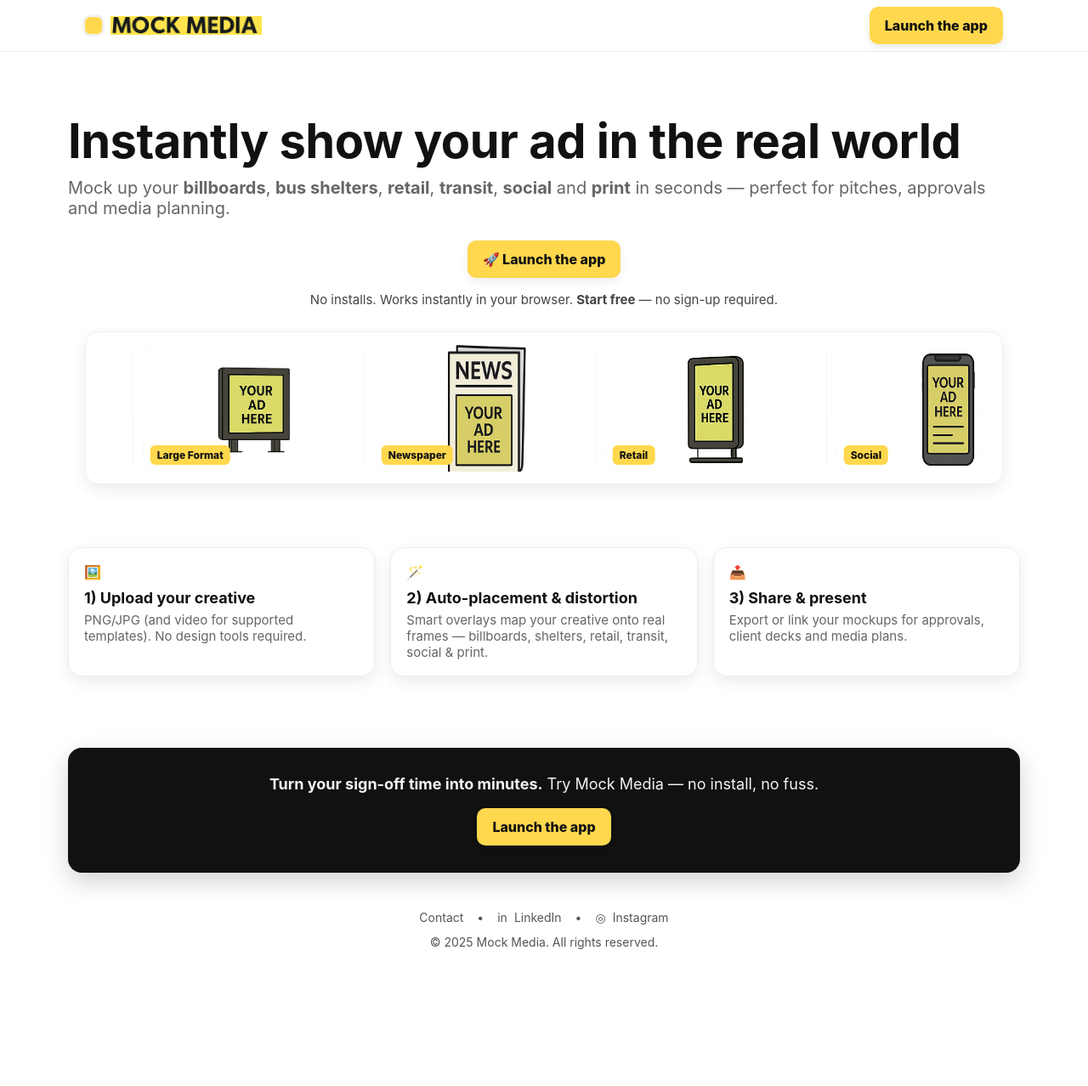
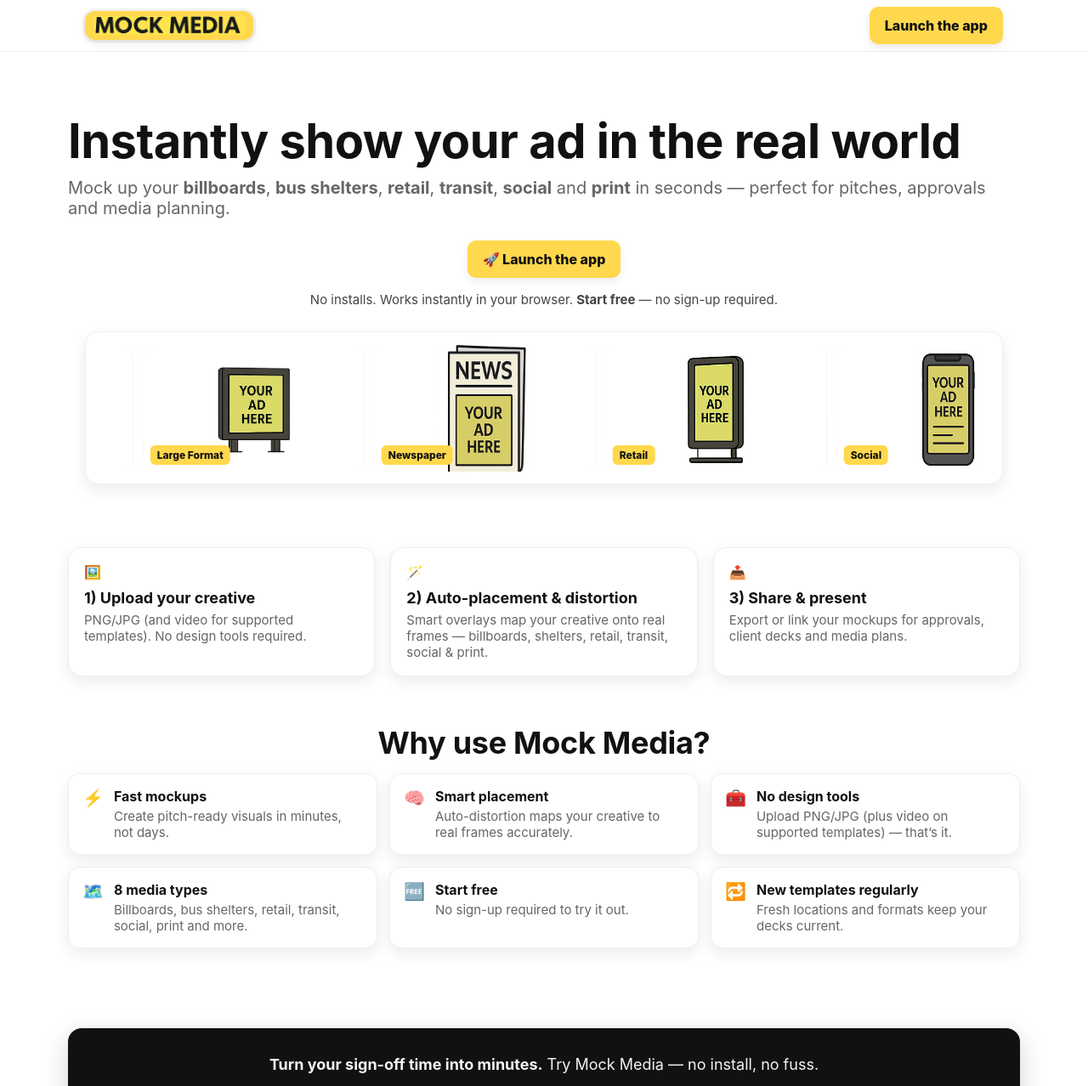
Before and after one commit to BoJangledev/mockmedia-site, a plain HTML site: page index.html in a window 1280 px wide. Shown: the top 1278 px of the page at 85% size. Before the commit the page ends 1131 px from the top, so only its background shows below. Drawn offline with Linux system fonts and the light colour scheme.

Commit message:
Update index.html

```diff
--- a/index.html
+++ b/index.html
@@ -43,8 +43,15 @@
     .container{max-width:var(--max); margin:0 auto; padding:0 20px}
     .topbar{position:sticky; top:0; z-index:30; backdrop-filter:saturate(1.2) blur(6px); background:rgba(255,255,255,.78); border-bottom:1px solid #eee}
     .topbar-inner{display:flex; align-items:center; justify-content:space-between; height:60px}
-    .brand{display:flex; gap:10px; align-items:center; font-weight:900; letter-spacing:-.3px}
-    .dot{width:20px; height:20px; border-radius:6px; background:var(--brand); box-shadow:0 0 0 3px rgba(0,0,0,.05)}
+    .brand{display:flex; gap:10px; align-items:center}
+    /* Removed the old .dot */
+    .brand-badge{
+      background:var(--brand);
+      border-radius:12px;
+      padding:6px 10px;
+      box-shadow:0 0 0 3px rgba(0,0,0,.05), 0 4px 10px var(--ring);
+      display:flex; align-items:center; justify-content:center;
+    }
     .brand img{height:22px; width:auto; display:block}
     .cta{display:inline-block; background:var(--brand); color:var(--ink); padding:12px 18px; border-radius:10px; font-weight:800; text-decoration:none; box-shadow:0 4px 10px var(--ring)}
     .cta:hover{filter:brightness(.96)}
@@ -65,6 +72,16 @@
     .step{background:#fff; border:1px solid #eee; border-radius:16px; padding:18px; box-shadow:0 6px 18px var(--ring)}
     .step h3{margin:10px 0 6px; font-size:18px}
     .step p{margin:0; color:var(--muted); font-size:15px}
+
+    /* NEW: Why section */
+    .why{padding:10px 0 50px}
+    .why h2{font-size:clamp(24px,3.6vw,36px); margin:6px 0 14px; text-align:center; letter-spacing:-.3px}
+    .benefits{display:grid; gap:14px; grid-template-columns:repeat(3,1fr); margin-top:10px}
+    .benefit{background:#fff; border:1px solid #eee; border-radius:14px; padding:16px; box-shadow:0 6px 18px var(--ring); display:flex; gap:12px; align-items:flex-start}
+    .benefit b{display:block; margin-bottom:4px}
+    .emoji{font-size:20px; line-height:1; margin-top:2px}
+    .benefit p{margin:0; color:var(--muted); font-size:15px}
+
     .band{margin:44px auto; background:#111; color:#fff; border-radius:16px; padding:32px; display:flex; flex-direction:column; align-items:center; justify-content:center; text-align:center; gap:18px; max-width:var(--max); box-shadow:0 10px 30px rgba(0,0,0,.18)}
     .band p{margin:0; opacity:.95; font-size:18px}
     footer{padding:40px 0; color:#555; font-size:14px}
@@ -73,6 +90,7 @@
     .links a{display:flex; gap:8px; align-items:center}
     @media (max-width: 880px){
       .steps{grid-template-columns:1fr}
+      .benefits{grid-template-columns:1fr}
       .topbar-inner{gap:10px}
       .brand img{height:18px}
     }
@@ -88,13 +106,13 @@
   <div class="topbar">
     <div class="container topbar-inner">
       <div class="brand" aria-label="Mock Media">
-        <div class="dot" aria-hidden="true"></div>
-        <!-- Use banner logo for brand name -->
-        <img src="/assets/Mock%20Media%20Banner%202.png" alt="Mock Media" />
+        <div class="brand-badge">
+          <img src="/assets/Mock%20Media%20Banner%202.png" alt="Mock Media" />
+        </div>
       </div>
       <div style="display:flex; gap:10px">
         <a class="cta" href="https://app.mockmedia.com.au" rel="noopener noreferrer">Launch the app</a>
-        <!-- removed pricing button -->
+        <!-- pricing button removed -->
       </div>
     </div>
   </div>
@@ -105,7 +123,6 @@
     <p class="sub">Mock up your <strong>billboards</strong>, <strong>bus shelters</strong>, <strong>retail</strong>, <strong>transit</strong>, <strong>social</strong> and <strong>print</strong> in seconds — perfect for pitches, approvals and media planning.</p>
     <div class="hero-ctas">
       <a class="cta" href="https://app.mockmedia.com.au" rel="noopener noreferrer">🚀 Launch the app</a>
-      <!-- removed pricing button -->
     </div>
 
     <p class="proof">
@@ -145,12 +162,42 @@
     </div>
   </section>
 
+  <!-- ===== WHY USE MOCK MEDIA ===== -->
+  <section class="why container" aria-label="Why use Mock Media">
+    <h2>Why use Mock Media?</h2>
+    <div class="benefits">
+      <div class="benefit">
+        <div class="emoji" aria-hidden="true">⚡</div>
+        <div><b>Fast mockups</b><p>Create pitch-ready visuals in minutes, not days.</p></div>
+      </div>
+      <div class="benefit">
+        <div class="emoji" aria-hidden="true">🧠</div>
+        <div><b>Smart placement</b><p>Auto-distortion maps your creative to real frames accurately.</p></div>
+      </div>
+      <div class="benefit">
+        <div class="emoji" aria-hidden="true">🧰</div>
+        <div><b>No design tools</b><p>Upload PNG/JPG (plus video on supported templates) — that’s it.</p></div>
+      </div>
+      <div class="benefit">
+        <div class="emoji" aria-hidden="true">🗺️</div>
+        <div><b>8 media types</b><p>Billboards, bus shelters, retail, transit, social, print and more.</p></div>
+      </div>
+      <div class="benefit">
+        <div class="emoji" aria-hidden="true">🆓</div>
+        <div><b>Start free</b><p>No sign-up required to try it out.</p></div>
+      </div>
+      <div class="benefit">
+        <div class="emoji" aria-hidden="true">🔁</div>
+        <div><b>New templates regularly</b><p>Fresh locations and formats keep your decks current.</p></div>
+      </div>
+    </div>
+  </section>
+
   <!-- ===== BIG BLACK CTA BAND ===== -->
   <section class="container band" aria-label="Call to action">
     <p><strong>Turn your sign-off time into minutes.</strong> Try Mock Media — no install, no fuss.</p>
     <div style="display:flex; gap:10px; flex-wrap:wrap; justify-content:center">
       <a class="cta" href="https://app.mockmedia.com.au" rel="noopener noreferrer">Launch the app</a>
-      <!-- removed pricing button -->
     </div>
   </section>
 
@@ -160,7 +207,6 @@
       <a href="mailto:support@mockmedia.com.au">Contact</a>
       <span aria-hidden="true">•</span>
       <a href="https://www.linkedin.com/company/mockmedia/" target="_blank" rel="noopener noreferrer" aria-label="Mock Media on LinkedIn">
-        <!-- simple icon replacement -->
         <span aria-hidden="true">in</span> <span>LinkedIn</span>
       </a>
       <span aria-hidden="true">•</span>
```
